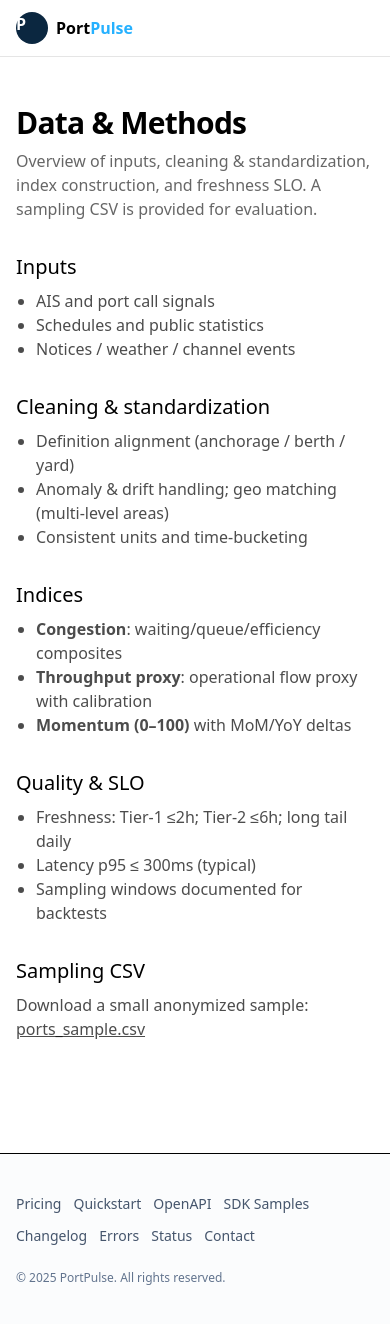
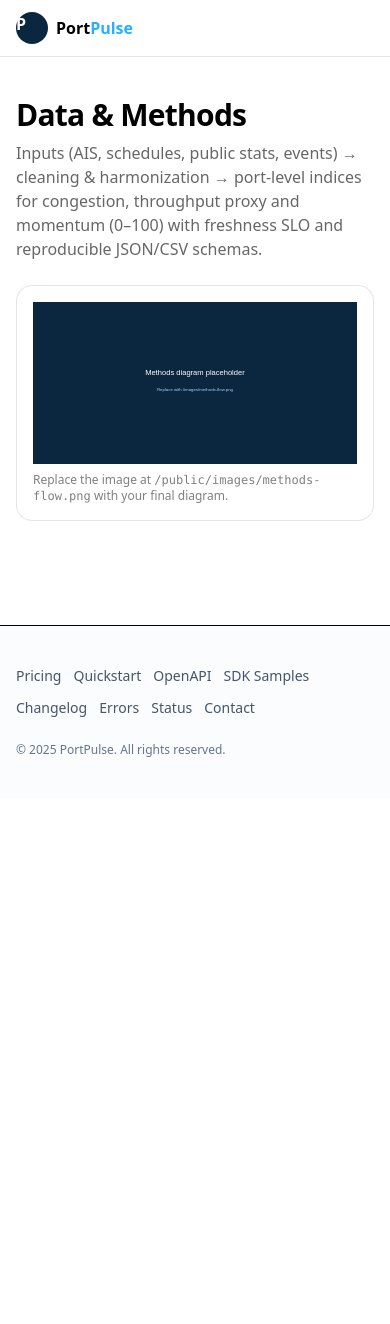
Before and after one commit to whjiachu-create/portpulse-web, a Next.js app: page /methods in a window 390 px wide. After the commit the page ends 844 px from the top, so only its background shows below. Built offline with nearby package versions, Linux system fonts and the light colour scheme.

Commit message:
feat(web): P0 optimizations — sharper hero, Try-it, dynamic coverage stats, methods diagram placeholder, dev origins, demo key in proxy

```diff
--- a/src/app/methods/page.tsx
+++ b/src/app/methods/page.tsx
@@ -1,60 +1,34 @@
-export const dynamic = "force-static";
+import Image from "next/image";
 
-function Section({title, children}:{title:string; children:React.ReactNode}) {
+export default function MethodsPage() {
   return (
-    <section className="mt-8">
-      <h2 className="text-xl font-medium">{title}</h2>
-      <div className="mt-2 text-black/70">{children}</div>
-    </section>
-  );
-}
-
-export default function Methods() {
-  return (
-    <div className="container mx-auto px-4 py-12 md:py-16">
+    <div className="container mx-auto px-4 py-10">
       <h1 className="text-3xl font-semibold tracking-tight">Data & Methods</h1>
       <p className="mt-2 text-black/60 max-w-3xl">
-        Overview of inputs, cleaning & standardization, index construction, and freshness SLO. A sampling CSV is provided for evaluation.
+        Inputs (AIS, schedules, public stats, events) → cleaning & harmonization →
+        port-level indices for congestion, throughput proxy and momentum (0–100) with
+        freshness SLO and reproducible JSON/CSV schemas.
       </p>
 
-      <Section title="Inputs">
-        <ul className="list-disc pl-5">
-          <li>AIS and port call signals</li>
-          <li>Schedules and public statistics</li>
-          <li>Notices / weather / channel events</li>
-        </ul>
-      </Section>
-
-      <Section title="Cleaning & standardization">
-        <ul className="list-disc pl-5">
-          <li>Definition alignment (anchorage / berth / yard)</li>
-          <li>Anomaly & drift handling; geo matching (multi-level areas)</li>
-          <li>Consistent units and time-bucketing</li>
-        </ul>
-      </Section>
-
-      <Section title="Indices">
-        <ul className="list-disc pl-5">
-          <li><b>Congestion</b>: waiting/queue/efficiency composites</li>
-          <li><b>Throughput proxy</b>: operational flow proxy with calibration</li>
-          <li><b>Momentum (0–100)</b> with MoM/YoY deltas</li>
-        </ul>
-      </Section>
-
-      <Section title="Quality & SLO">
-        <ul className="list-disc pl-5">
-          <li>Freshness: Tier-1 ≤2h; Tier-2 ≤6h; long tail daily</li>
-          <li>Latency p95 ≤ 300ms (typical)</li>
-          <li>Sampling windows documented for backtests</li>
-        </ul>
-      </Section>
-
-      <Section title="Sampling CSV">
-        <p>
-          Download a small anonymized sample:{" "}
-          <a className="underline" href="/samples/ports_sample.csv" download>ports_sample.csv</a>
+      <div className="mt-6 rounded-2xl border border-black/10 bg-white p-4">
+        <Image
+          src="/images/methods-flow.png"
+          alt="Methodology diagram"
+          width={1200}
+          height={600}
+          className="w-full h-auto hidden md:block"
+        />
+        <Image
+          src="/images/methods-flow.placeholder.svg"
+          alt="Methodology diagram placeholder"
+          width={1200}
+          height={600}
+          className="w-full h-auto md:hidden"
+        />
+        <p className="text-xs text-black/50 mt-2">
+          Replace the image at <code>/public/images/methods-flow.png</code> with your final diagram.
         </p>
-      </Section>
+      </div>
     </div>
   );
 }
--- a/src/app/page.tsx
+++ b/src/app/page.tsx
@@ -3,10 +3,14 @@ import Solutions from "@/components/Solutions";
 import TrendMini from "@/components/TrendMini";
 import WorldMiniMap from "@/components/WorldMiniMap";
 import CoverageStrip from "@/components/CoverageStrip";
+import ports from "@/data/portsCoverage";
 
 export const dynamic = "force-static";
 
 export default function HomePage() {
+  const live = ports.filter(p => p.status === "Live").length;
+  const onreq = ports.filter(p => p.status === "On-request").length;
+
   return (
     <main>
       {/* HERO */}
@@ -16,17 +20,17 @@ export default function HomePage() {
           alt="PortPulse Hero"
           fill
           priority
+          sizes="100vw"
           className="object-cover"
         />
         <div className="absolute inset-0 bg-gradient-to-b from-black/50 via-black/30 to-black/50" />
         <div className="relative container mx-auto px-4 py-20 md:py-24 text-white max-w-4xl">
           <h1 className="text-4xl md:text-6xl font-semibold leading-tight">
-            Predictive port operations API
+            Port-level congestion & momentum API
           </h1>
           <p className="mt-3 text-white/90 max-w-2xl">
-            Unified endpoints for congestion, yard dwell, berth efficiency and momentum —
-            plus snapshots, trends and alerts. Reproducible JSON/CSV, cache-friendly,
-            p95 &lt; 300ms, freshness SLO.
+            Standardized JSON/CSV with freshness SLO for planning, analytics and automation.
+            Cache-friendly, p95 &lt; 300ms.
           </p>
           <div className="mt-6 flex gap-3">
             <a href="/docs/examples" className="rounded-xl bg-white text-black px-5 py-2 font-medium hover:opacity-90 transition">Quickstart</a>
@@ -35,11 +39,11 @@ export default function HomePage() {
         </div>
       </section>
 
-      {/* KPI strip (lightweight – keep simple here) */}
+      {/* KPI strip */}
       <section className="container mx-auto px-4 py-8">
         <div className="grid grid-cols-1 gap-3 md:grid-cols-3">
-          <Stat label="Ports covered" value="50+" />
-          <Stat label="Freshness (p95)" value="≤ 2h" />
+          <Stat label="Ports covered (Live)" value={String(live)} />
+          <Stat label="On-request (expandable)" value={String(onreq)} />
           <Stat label="API latency (p95)" value="≤ 300ms" />
         </div>
       </section>
@@ -49,23 +53,26 @@ export default function HomePage() {
         <Solutions />
       </section>
 
+      {/* Try-it buttons (auth via ?key=...) */}
+      <section className="container mx-auto px-4 pt-2">
+        <div className="flex flex-wrap gap-2 text-sm">
+          <a className="rounded-md border border-black/10 px-3 py-1 hover:bg-black/5"
+             href="/api/pulse/v1/ports/USLAX/trend?days=7&key=dev_demo_123">JSON · USLAX</a>
+          <a className="rounded-md border border-black/10 px-3 py-1 hover:bg-black/5"
+             href="/api/pulse/v1/ports/USLAX/trend?days=7&format=csv&key=dev_demo_123">CSV · USLAX</a>
+          <a className="rounded-md border border-black/10 px-3 py-1 hover:bg-black/5"
+             href="/api/pulse/v1/health">Health</a>
+        </div>
+      </section>
+
       {/* Live Trend minis */}
-      <section className="container mx-auto px-4 py-8">
+      <section className="container mx-auto px-4 py-6">
         <h2 className="text-xl font-medium">Live trends</h2>
         <p className="text-black/60">Recent 14d snapshots by port.</p>
         <div className="mt-4 grid gap-4 md:grid-cols-3">
-          <div className="rounded-2xl border border-black/10 bg-white p-4">
-            <h3 className="text-sm font-medium mb-2">USLAX — 14d</h3>
-            <TrendMini unlocode="USLAX" days={14} />
-          </div>
-          <div className="rounded-2xl border border-black/10 bg-white p-4">
-            <h3 className="text-sm font-medium mb-2">USNYC — 14d</h3>
-            <TrendMini unlocode="USNYC" days={14} />
-          </div>
-          <div className="rounded-2xl border border-black/10 bg-white p-4">
-            <h3 className="text-sm font-medium mb-2">SGSIN — 14d</h3>
-            <TrendMini unlocode="SGSIN" days={14} />
-          </div>
+          <Card title="USLAX — 14d"><TrendMini unlocode="USLAX" days={14} /></Card>
+          <Card title="USNYC — 14d"><TrendMini unlocode="USNYC" days={14} /></Card>
+          <Card title="SGSIN — 14d"><TrendMini unlocode="SGSIN" days={14} /></Card>
         </div>
       </section>
 
@@ -98,7 +105,7 @@ export default function HomePage() {
   );
 }
 
-function Stat({label,value}:{label:string;value:string}) {
+function Stat({label, value}:{label:string; value:string}) {
   return (
     <div className="rounded-2xl border border-black/10 bg-white p-5">
       <div className="text-sm text-black/60">{label}</div>
@@ -106,3 +113,12 @@ function Stat({label,value}:{label:string;value:string}) {
     </div>
   );
 }
+
+function Card({title, children}:{title:string; children:React.ReactNode}) {
+  return (
+    <div className="rounded-2xl border border-black/10 bg-white p-4">
+      <h3 className="text-sm font-medium mb-2">{title}</h3>
+      {children}
+    </div>
+  );
+}
```
Also changed, not shown: public/images/methods-flow.placeholder.svg (added), 1 other file (tests, documents, lock files or other folders).
